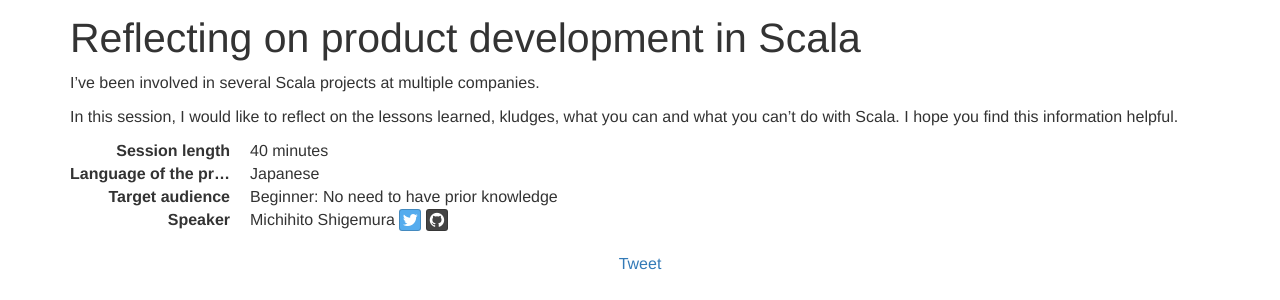
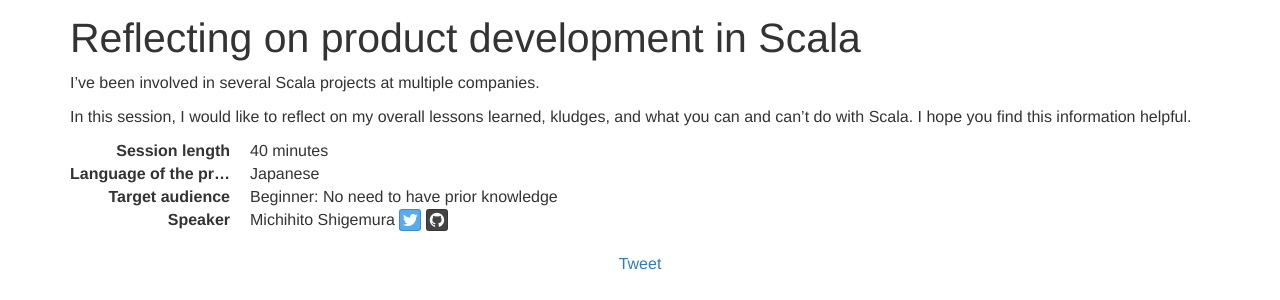
Before and after one commit to scalajp/2017.scalamatsuri.org, a Jekyll site: the page built from _candidates_en/MichihitoShigemura_1.md, in a window 1280 px wide. Shown: the part 187-487 px from the top of the page. Built offline with Jekyll 4.4.1, drawn with Linux system fonts in a browser that asks for light colours; nearby versions of some CDN libraries; comment, search, counter and statistics services are not loaded.

Commit message:
Update MichihitoShigemura_1.md

```diff
--- a/_candidates_en/MichihitoShigemura_1.md
+++ b/_candidates_en/MichihitoShigemura_1.md
@@ -13,5 +13,5 @@ tags:
 ---
 I've been involved in several Scala projects at multiple companies.
 
-In this session, I would like to reflect on the lessons learned, kludges, what you can and what you can't do with Scala.
+In this session, I would like to reflect on my overall lessons learned, kludges, and what you can and can't do with Scala.
 I hope you find this information helpful.
```
